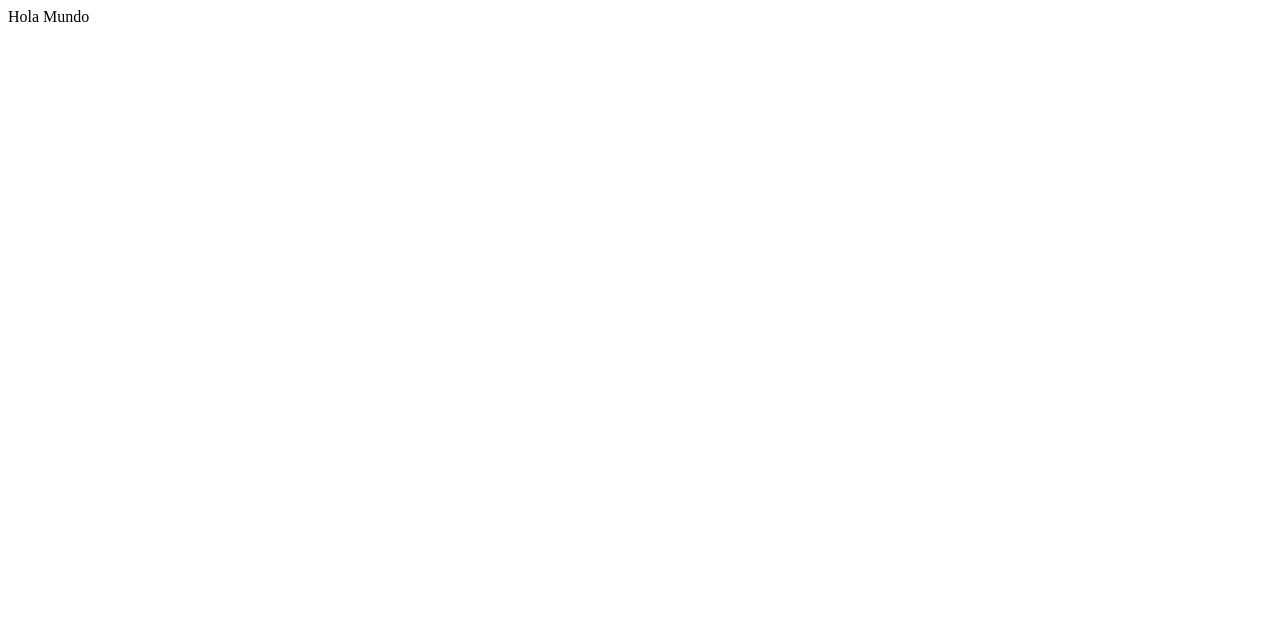
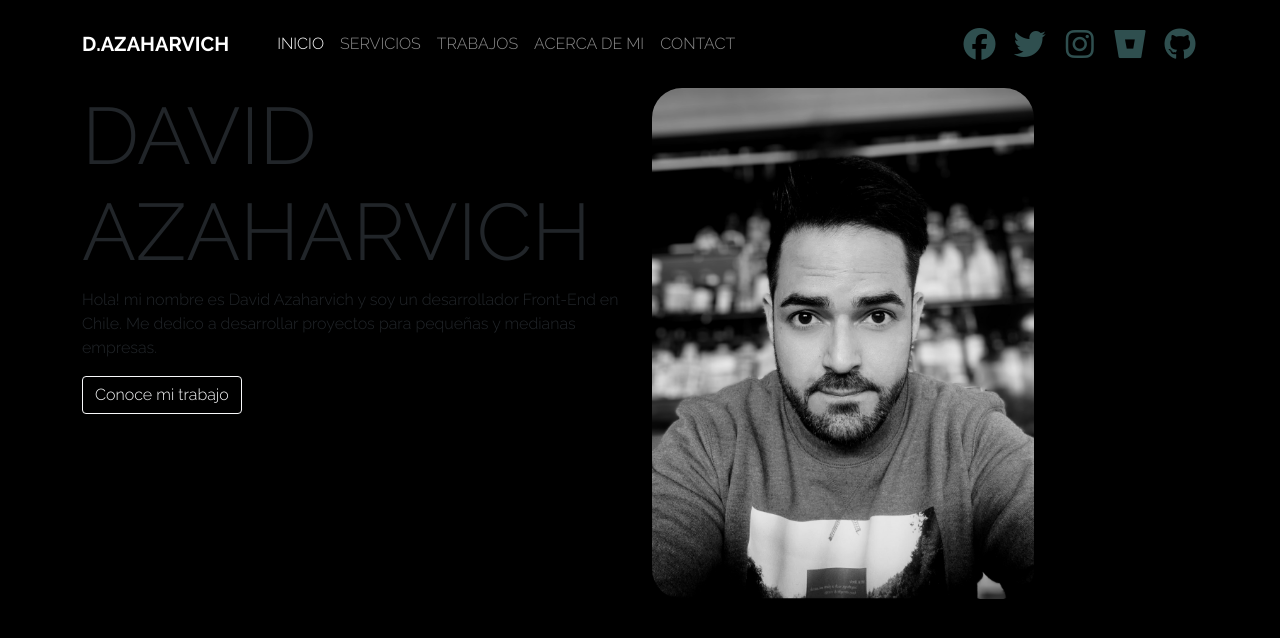
Before and after one commit to erlisrivas/dazaharvich.github.io, a plain HTML site: page index.html in a window 1280 px wide. Drawn offline with nearby package versions, Linux system fonts and the light colour scheme.

Commit message:
Navbar y Hero

```diff
--- /dev/null
+++ b/assets/css/style.css
@@ -0,0 +1,34 @@
+body {
+    font-family: "Raleway", sans-serif;
+    background-color: black;
+    }
+
+
+    /* HERO */
+    #hero img{
+        width: 70%;
+        border-radius: 30px;
+    }
+
+    /* NAVBAR */
+    .navbar-brand{
+        font-weight: 700;
+    }
+
+    .navbar .navbar-nav .nav-link{
+        text-transform: uppercase;
+
+    }
+
+    .social-links a{
+        width: 36px;
+        height: 36px;
+        display: inline-flex;
+        align-items: center;
+        justify-content: center;
+        border-radius: 100px;
+        font-size: 2rem;
+        color: darkslategrey;
+        margin-left: 10px;
+        text-decoration:none;
+    }
--- a/index.html
+++ b/index.html
@@ -1 +1,86 @@
-Hola Mundo
+<!DOCTYPE html>
+<html lang="es">
+  <head>
+    <meta charset="UTF-8" />
+    <meta http-equiv="X-UA-Compatible" content="IE=edge" />
+    <meta name="viewport" content="width=device-width, initial-scale=1.0" />
+    <title>David Azaharvich</title>
+    <link href="https://cdn.jsdelivr.net/npm/bootstrap@5.1.3/dist/css/bootstrap.min.css"rel="stylesheet" integrity="sha384-1BmE4kWBq78iYhFldvKuhfTAU6auU8tT94WrHftjDbrCEXSU1oBoqyl2QvZ6jIW3" crossorigin="anonymous"/>
+    <link rel="preconnect" href="https://fonts.googleapis.com" />
+    <link rel="preconnect" href="https://fonts.gstatic.com" crossorigin />
+    <link
+      href="https://fonts.googleapis.com/css2?family=Raleway:wght@300;700&display=swap"
+      rel="stylesheet"/>
+      <link rel="stylesheet" href="assets/css/style.css">
+  </head>
+  <body>
+      <!-- INICIO NAVBAR -->
+
+        <nav class="navbar navbar-expand-lg navbar-dark">
+            <div class="container pt-3 pb-3">
+              <a class="navbar-brand" href="#">D.AZAHARVICH</a>
+              <button class="navbar-toggler" type="button" data-bs-toggle="collapse" data-bs-target="#navbarNav" aria-controls="navbarNav" aria-expanded="false" aria-label="Toggle navigation">
+                <span class="navbar-toggler-icon"></span>
+              </button>
+              <div class="collapse navbar-collapse" id="navbarNav">
+                <ul class="navbar-nav ms-lg-4">
+                  <li class="nav-item">
+                    <a class="nav-link active" aria-current="page" href="#">Inicio</a>
+                  </li>
+                  <li class="nav-item">
+                    <a class="nav-link" href="#services">Servicios</a>
+                  </li>
+                  <li class="nav-item">
+                    <a class="nav-link" href="#work">Trabajos</a>
+                  </li>
+                  <li class="nav-item">
+                    <a class="nav-link" href="#about">Acerca de mi</a>
+                  </li>
+                  <li class="nav-item">
+                    <a class="nav-link" href="#contact">Contact</a>
+                  </li>
+                </ul>
+                <div class="social-links ms-auto">
+                    <a href="#"><i class="fa-brands fa-facebook"></i></a>
+                    <a href="#"><i class="fa-brands fa-twitter"></i></a>
+                    <a href="#"><i class="fa-brands fa-instagram"></i></a>
+                    <a href="#"><i class="fa-brands fa-bitbucket"></i></a>
+                    <a href="#"><i class="fa-brands fa-github"></i></a>
+                </div>
+              </div>
+            </div>
+        </nav>
+
+      <!-- FIN NAVBAR -->
+
+        <!-- INICIO HERO -->
+        <section id="hero">
+            <div class="container">
+                <div class="row">
+                    <div class="col-lg-6">
+                        <h1 class="display-1" data-aos="fade-up">DAVID AZAHARVICH</h1>
+                        <p data-aos="fade-up" data-aos-delay="300">Hola! mi nombre es David Azaharvich y soy un desarrollador Front-End en Chile. Me dedico a desarrollar proyectos para pequeñas y medianas empresas.</p>
+                        <a href="#" class="btn btn-outline-light" data-aos="fade-up" data-aos-delay="500">Conoce mi trabajo</a>
+                    </div>
+                    <div class="col-lg-6">
+                        <img src="assets/img/foto-perfil.jpg" alt="Foto-perfil">
+                    </div>
+                </div>
+            </div>
+        </section>
+
+
+
+
+
+
+
+    <script
+      src="https://kit.fontawesome.com/6a507a833a.js"
+      crossorigin="anonymous"></script>
+    <script
+      src="https://cdn.jsdelivr.net/npm/bootstrap@5.1.3/dist/js/bootstrap.bundle.min.js"
+      integrity="sha384-ka7Sk0Gln4gmtz2MlQnikT1wXgYsOg+OMhuP+IlRH9sENBO0LRn5q+8nbTov4+1p"
+      crossorigin="anonymous"></script>
+  </body>
+</html>
```
Also changed, not shown: assets/img/foto-perfil.jpg (added), assets/img/logo_davidazaharvich.png (added).
